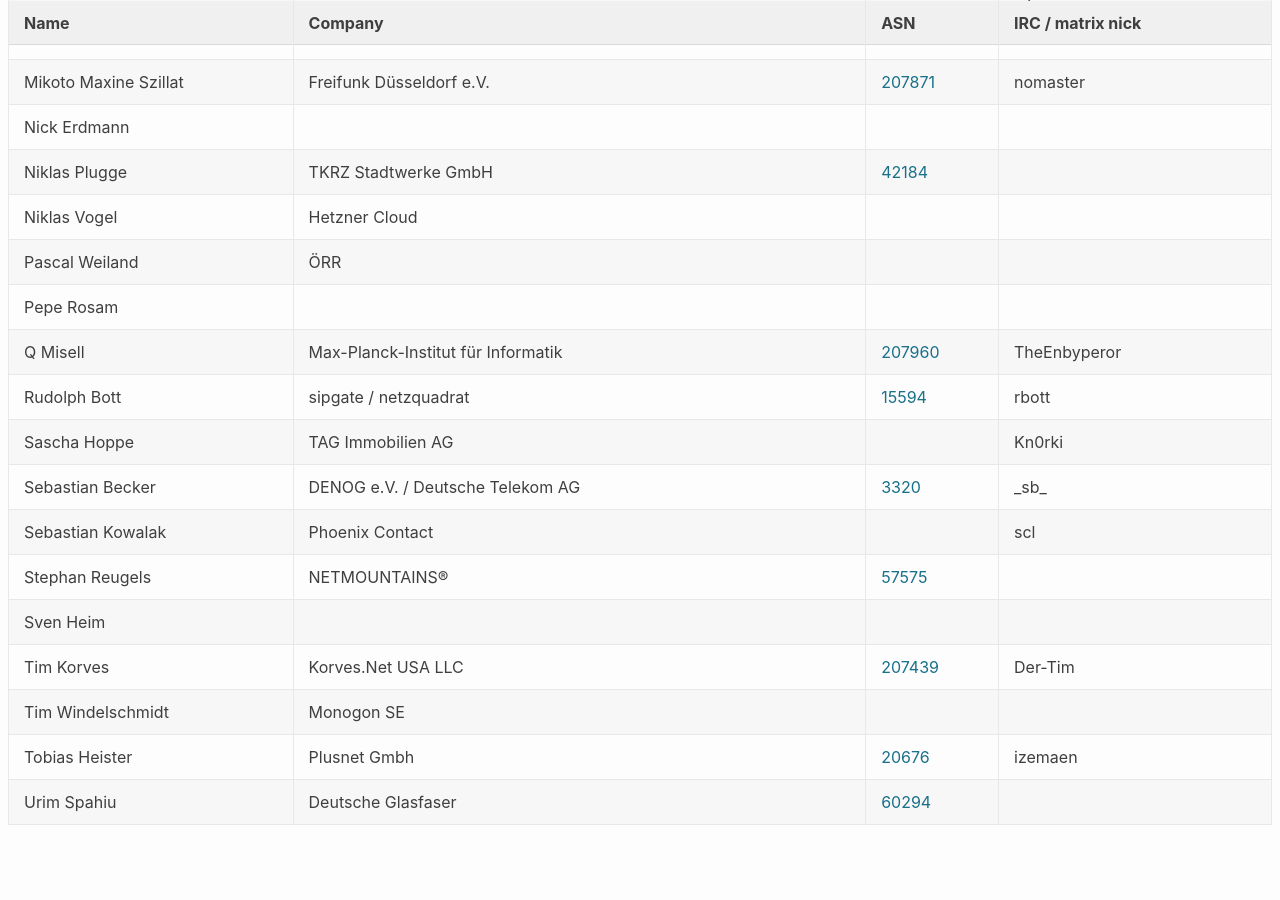
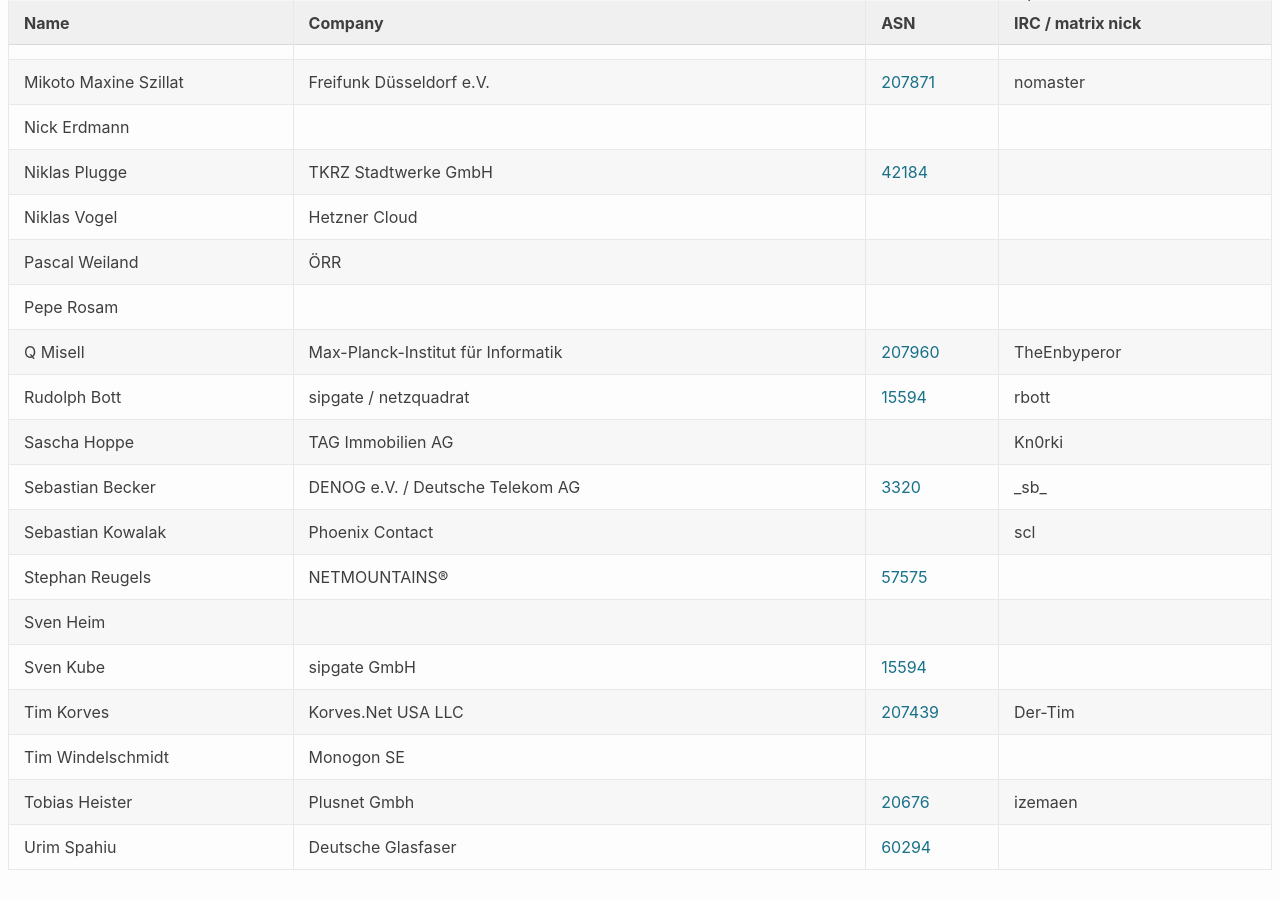
Before and after one commit to denog/pretix-attendeelist, a Jekyll site: the page built from denogmeetup25-05/index.markdown, in a window 1280 px wide and 900 px high, scrolled down 1659 px. Built offline with Jekyll 4.4.1, drawn with Linux system fonts in a browser that asks for light colours; before the commit the page ends 2514 px from its top, so only the background shows below that.

Commit message:
Latest data: Fri Jun 13 07:47:50 UTC 2025

```diff
--- a/_data/attendees_denogmeetup25-05.json
+++ b/_data/attendees_denogmeetup25-05.json
@@ -300,6 +300,12 @@
     "asn": null
   },
   {
+    "name": "Sven Kube",
+    "company": "sipgate GmbH",
+    "irc": null,
+    "asn": "15594"
+  },
+  {
     "name": "Tim Korves",
     "company": "Korves.Net USA LLC",
     "irc": "Der-Tim",
```
